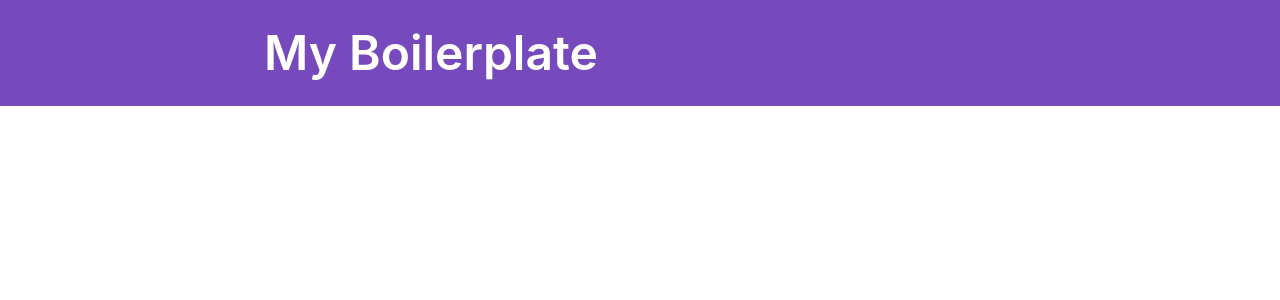
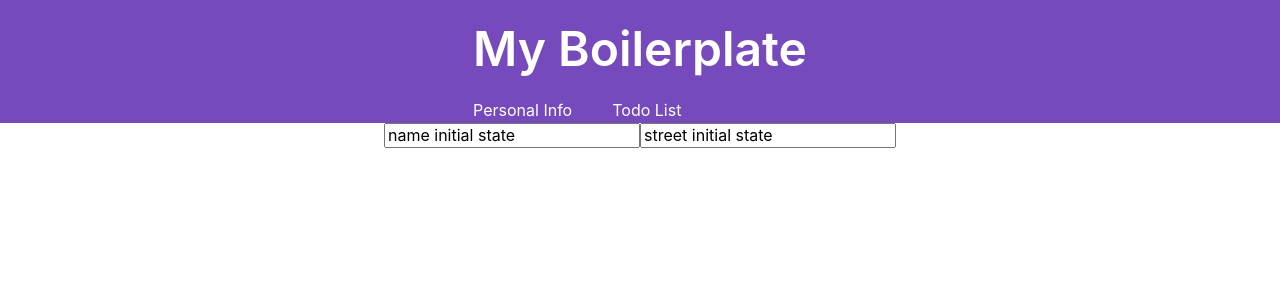
Before and after one commit to dcmodie/my_react_bp, a React (Create React App) app: page / in a window 1280 px wide. Shown: the top 300 px of the page. Built offline with nearby package versions, Linux system fonts and the light colour scheme.

Commit message:
nav layout and no-route route fixed

```diff
--- a/src/App.js
+++ b/src/App.js
@@ -2,7 +2,8 @@ import React from 'react'
 import Header from './features/header/Header'
 import TodoList from './features/todos/todosList'
 import PersonalInfoPage from './features/personalInfo/PersonalInfoPage'
-import { BrowserRouter as Router, Route, Switch } from 'react-router-dom';
+import { BrowserRouter as Router, Route, Switch , Link} from 'react-router-dom';
+import './index.css'
 
 
 function App() {
@@ -10,16 +11,16 @@ function App() {
     <div className="App">
       <nav>
         <section>
-
           <h1>My Boilerplate</h1>
-          <div className="navContent">
-            <div className="navLinks"></div>
-
-          </div>
+          <Link to="/personal-info">Personal Info</Link>
+          <Link to="/todo-list">Todo List</Link>
         </section>
       </nav>
       <section>
         <Switch>
+          <Route exact path="/">
+            <PersonalInfoPage />
+          </Route>
           <Route path="/todo-list">
             <TodoList />
           </Route>
--- a/src/index.css
+++ b/src/index.css
@@ -58,17 +58,23 @@ button {
 
 nav {
   display: flex;
-  padding: 0;
+  flex-wrap: nowrap;
   background: var(--redux-color);
+  flex-direction:  row;
+
 }
 
-nav section {
-  width: 100%;
+nav > div {
+  color: white;
+  margin: auto;
+
 }
 
 nav section h1,
-nav section {
+nav section a {
+  margin: auto;
   color: white;
+  padding: 20px;
 }
 
 /* Main content */
```
